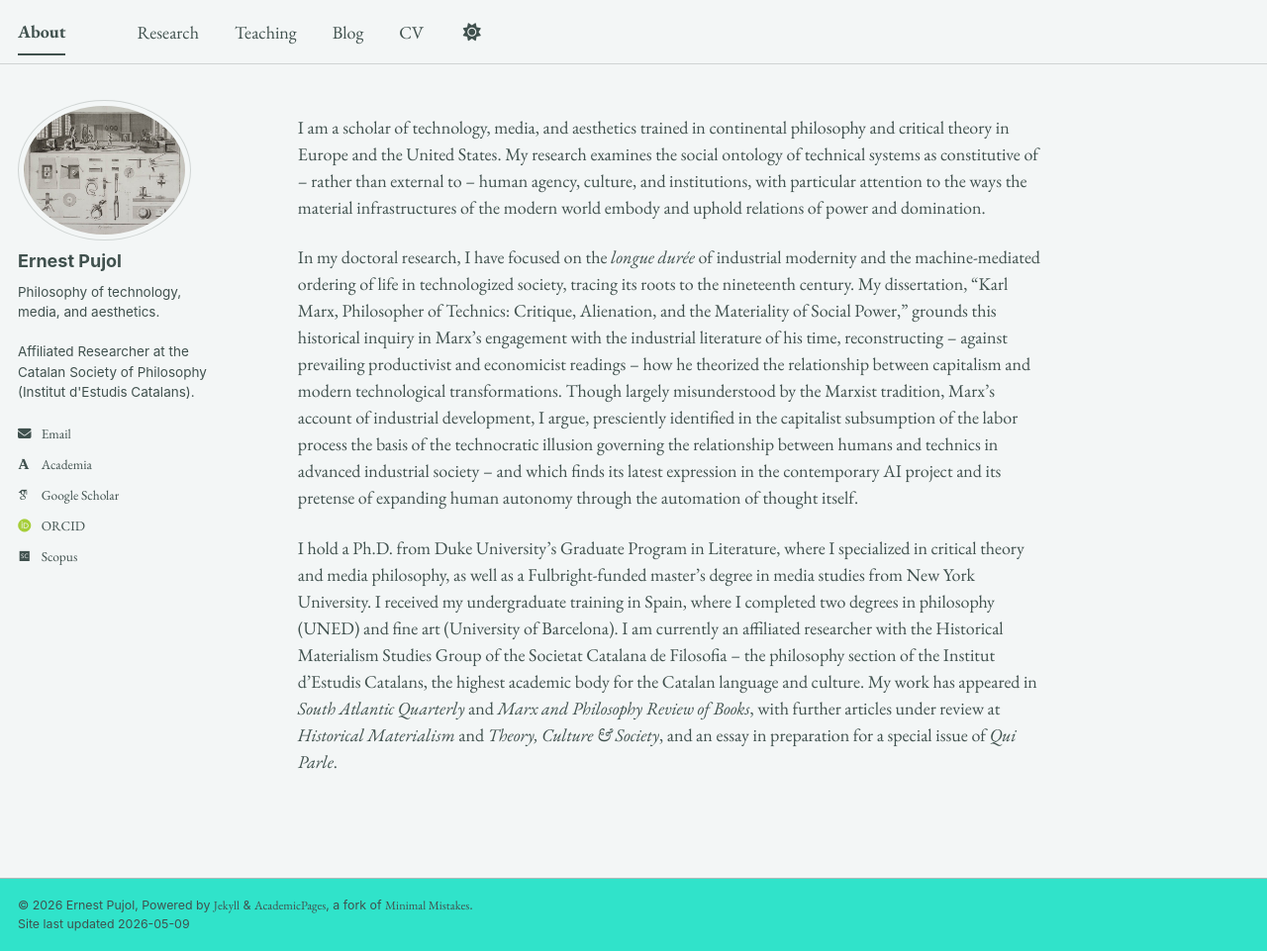
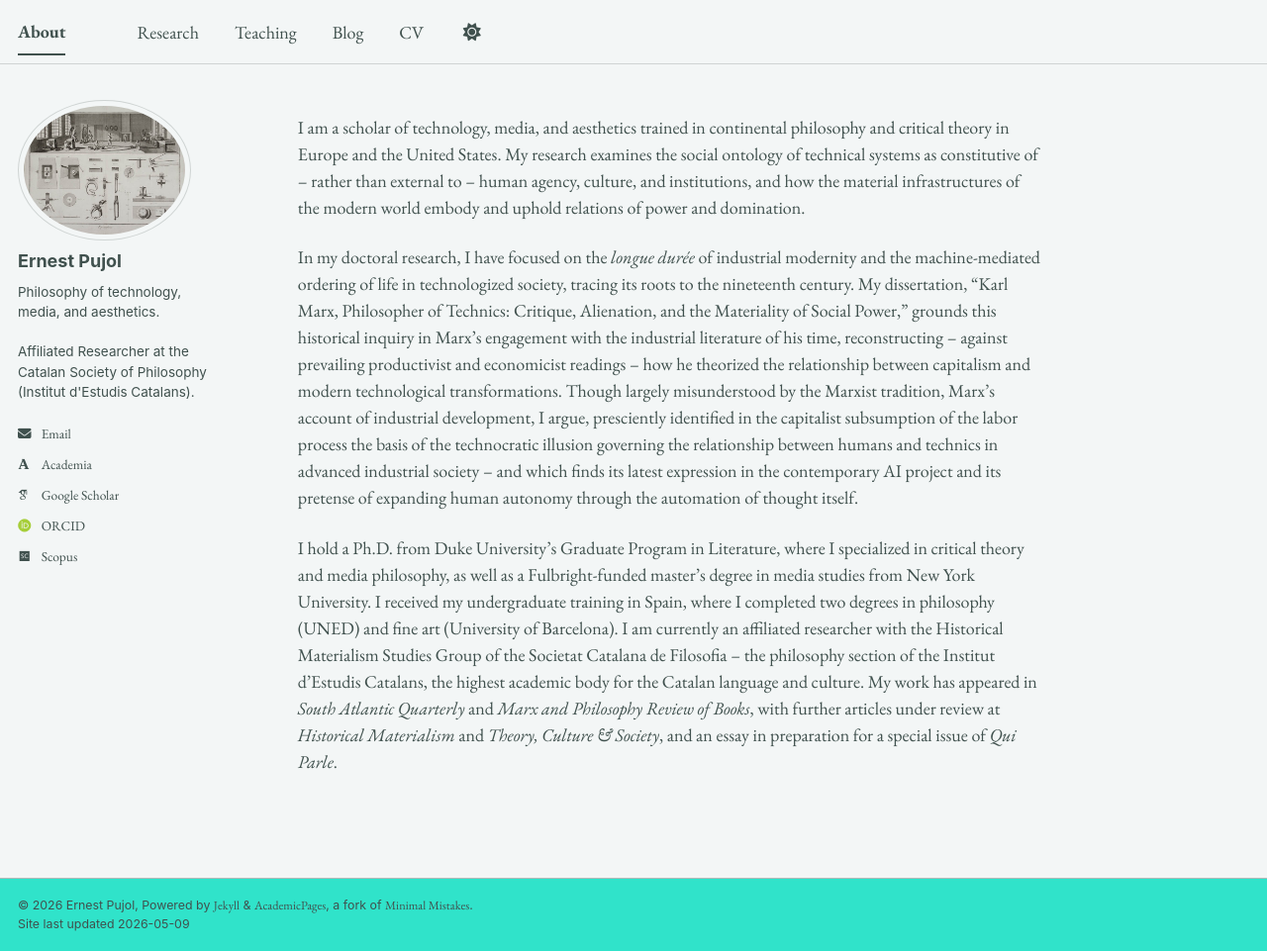
Before and after one commit to epujol90/epujol90.github.io, a Jekyll site: the page built from _pages/about.md, in a window 1280 px wide and 961 px high. Shown: the whole window at 99% size. Built offline with Jekyll 4.4.1, drawn with Linux system fonts in a browser that asks for light colours; some web fonts are replaced; a script bundle is joined from its source files by our own code; library files that are not in the unit come from our copies.

Commit message:
Update about.md

```diff
--- a/_pages/about.md
+++ b/_pages/about.md
@@ -6,7 +6,7 @@ redirect_from:
   - /about/
   - /about.html
 ---
-I am a scholar of technology, media, and aesthetics trained in continental philosophy and critical theory in Europe and the United States. My research examines the social ontology of technical systems as constitutive of -- rather than external to -- human agency, culture, and institutions, with particular attention to the ways the material infrastructures of the modern world embody and uphold relations of power and domination.
+I am a scholar of technology, media, and aesthetics trained in continental philosophy and critical theory in Europe and the United States. My research examines the social ontology of technical systems as constitutive of -- rather than external to -- human agency, culture, and institutions, and how the material infrastructures of the modern world embody and uphold relations of power and domination.
 
 In my doctoral research, I have focused on the _longue durée_ of industrial modernity and the machine-mediated ordering of life in technologized society, tracing its roots to the nineteenth century. My dissertation, “Karl Marx, Philosopher of Technics: Critique, Alienation, and the Materiality of Social Power,” grounds this historical inquiry in Marx’s engagement with the industrial literature of his time, reconstructing -- against prevailing productivist and economicist readings -- how he theorized the relationship between capitalism and modern technological transformations. Though largely misunderstood by the Marxist tradition, Marx’s account of industrial development, I argue, presciently identified in the capitalist subsumption of the labor process the basis of the technocratic illusion governing the relationship between humans and technics in advanced industrial society -- and which finds its latest expression in the contemporary AI project and its pretense of expanding human autonomy through the automation of thought itself.
 
```
